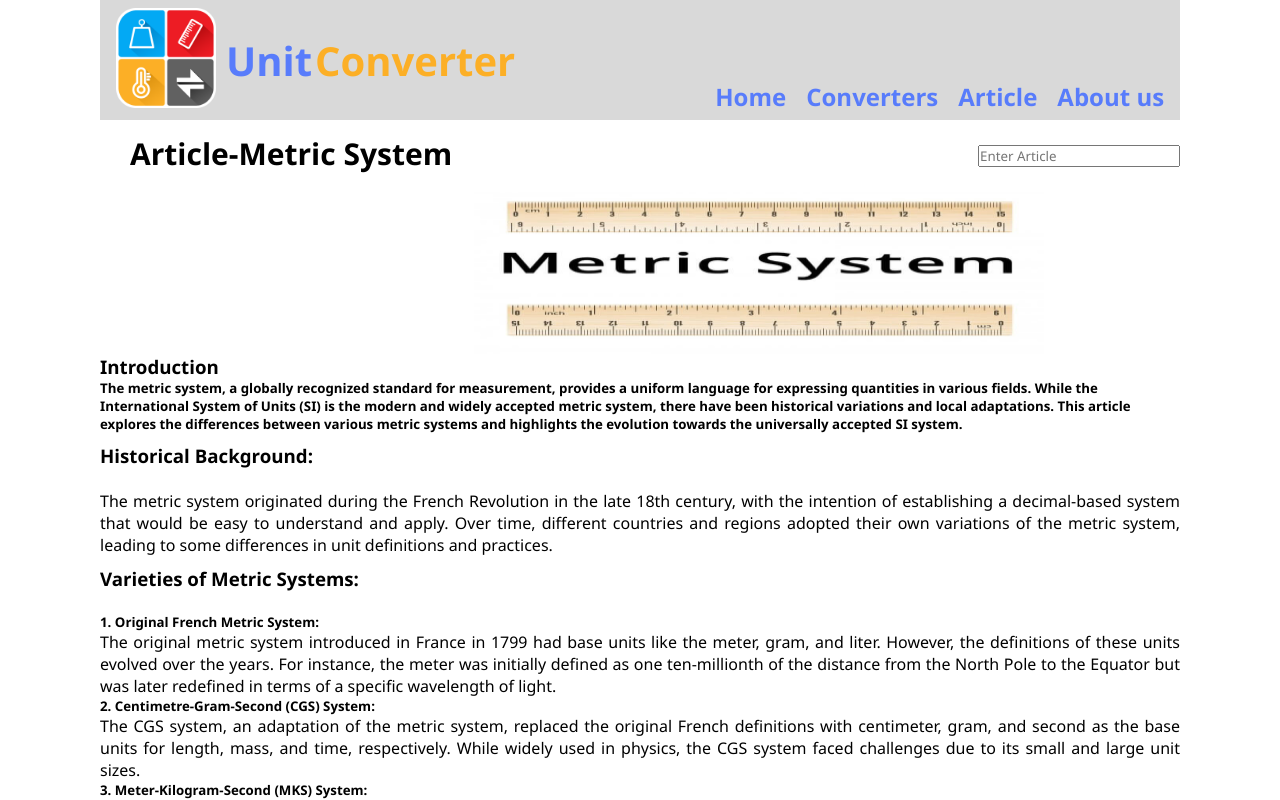
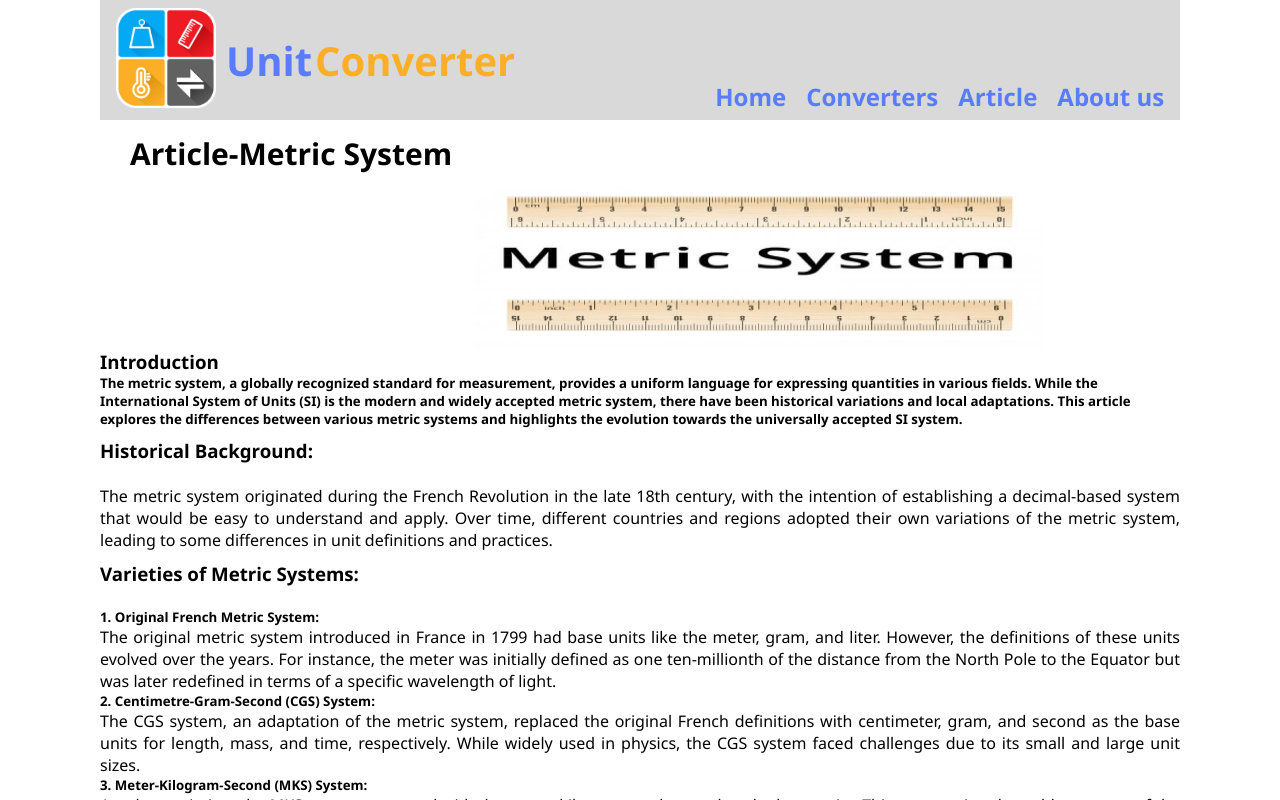
Before and after one commit to tungld160589/metricconversion, a React (Create React App) app: page /Art_Metric in a window 1280 px wide. Shown: the top 800 px of the page. Built offline with nearby package versions, Linux system fonts and the light colour scheme.

Commit message:
Update Art_Metric.jsx

```diff
--- a/src/pages/Art_Metric.jsx
+++ b/src/pages/Art_Metric.jsx
@@ -12,7 +12,7 @@ const Art_Metric = () => {
       </div>
       <div className="Art">
         <p>Article-Metric System</p>
-        <input className="Art-Search" type="text" placeholder="Enter Article" />
+        {/* <input className="Art-Search" type="text" placeholder="Enter Article" /> */}
       </div>
       <div className="Art-Unit">
         <div>
```
